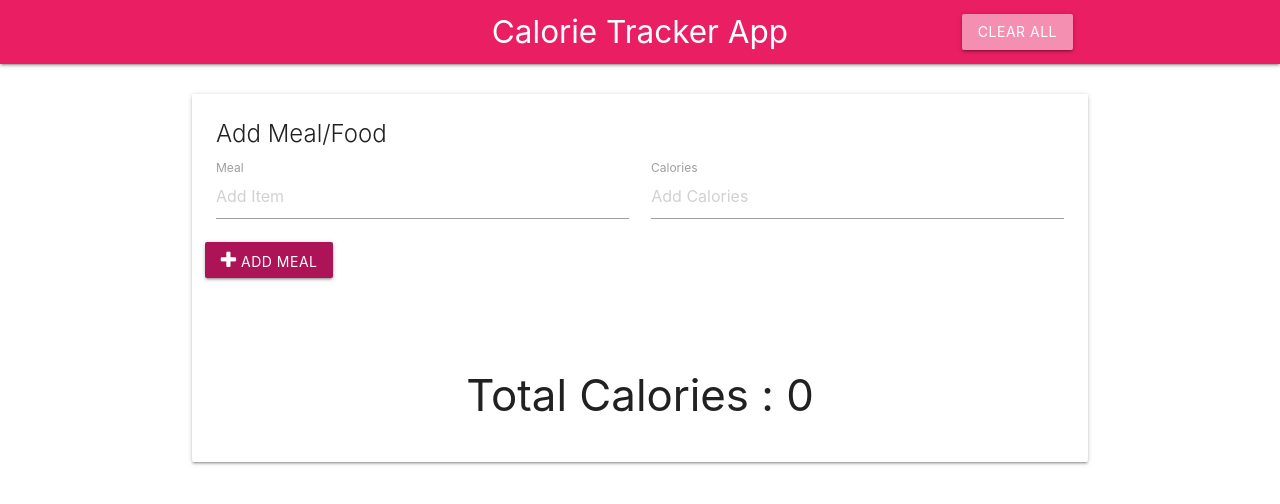
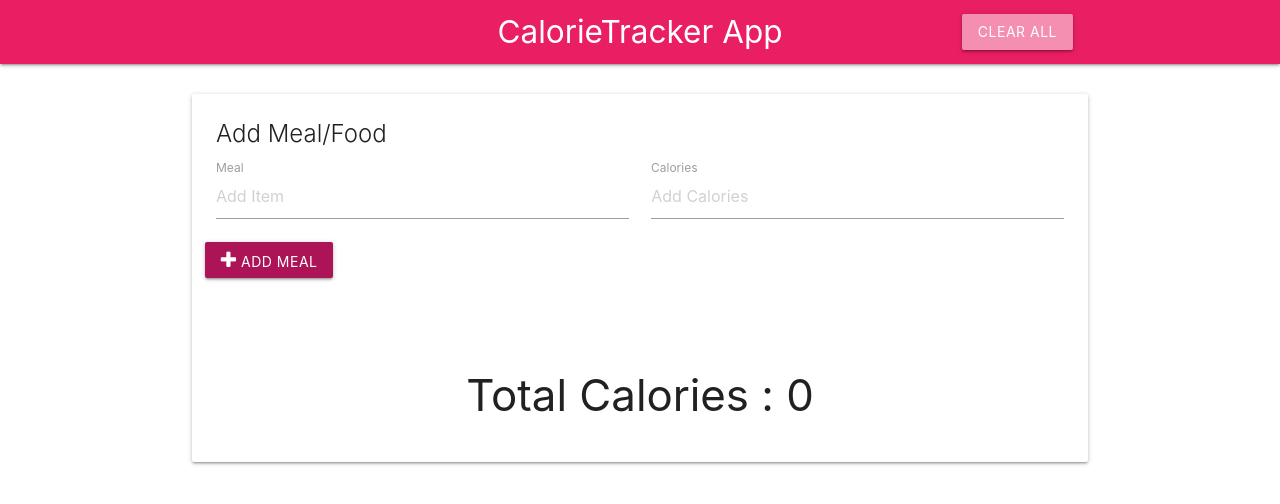
Before and after one commit to Jakariya06/calorie-tracker-JS, a plain HTML site: page index.html in a window 1280 px wide. Drawn offline with nearby package versions, Linux system fonts and the light colour scheme.

Commit message:
mengubah judul 2

```diff
--- a/index.html
+++ b/index.html
@@ -13,7 +13,7 @@
     <nav>
         <div class="nav-wrapper pink">
             <div class="container">
-                <a href="#" class="brand-logo center">Calorie Tracker App</a>
+                <a href="#" class="brand-logo center">CalorieTracker App</a>
                 <ul class="right">
                     <li><a href="#" class="clear-btn btn pink lighten-3"> Clear All </a></li>
                 </ul>
```
